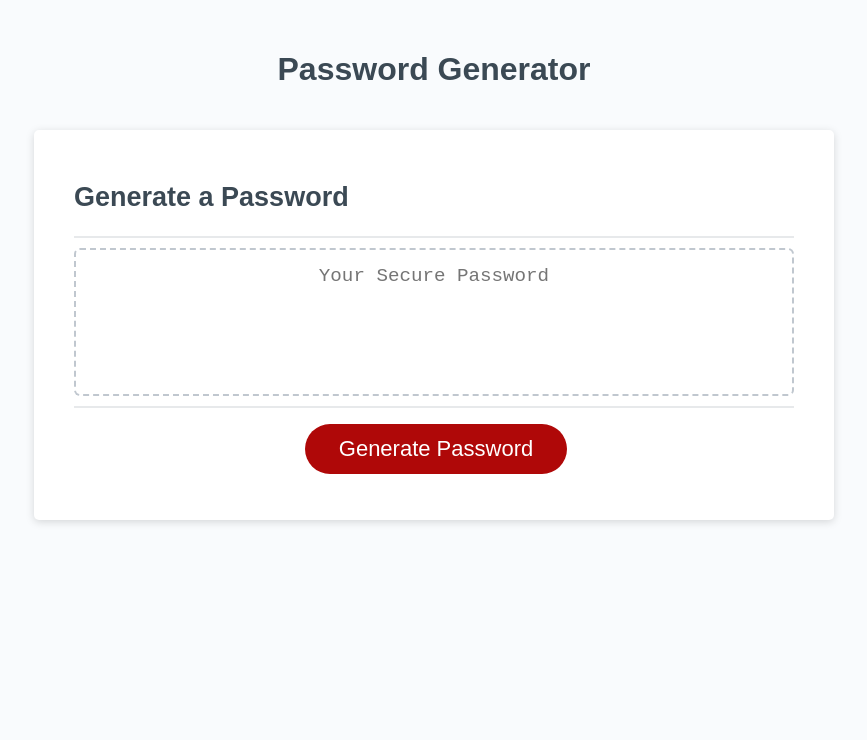
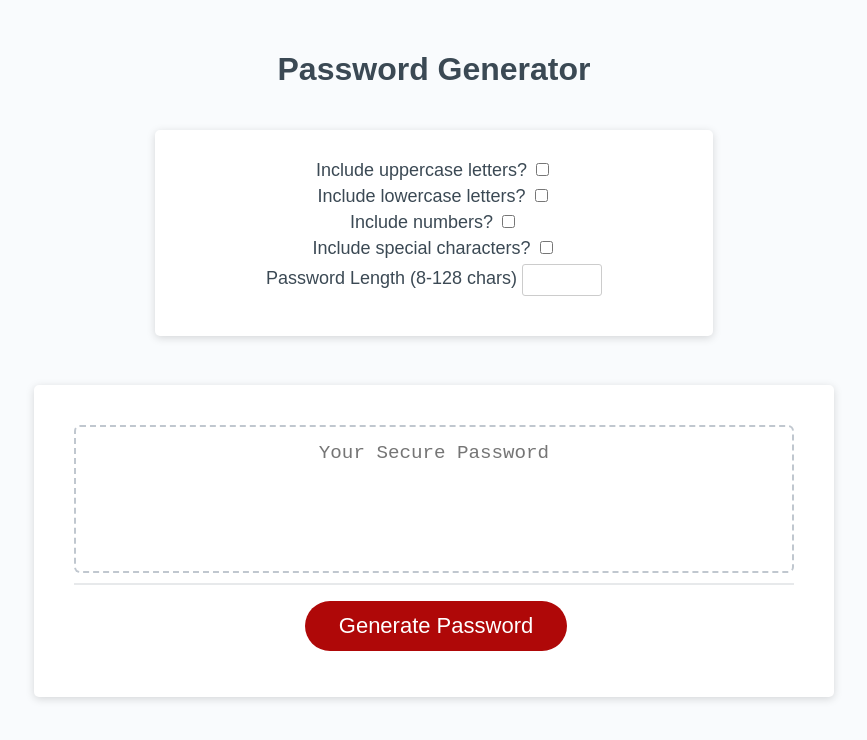
Before and after one commit to Namees-aLbayati/Week-3-PW-Generator, a plain HTML site: page Develop/index.html in a window 1280 px wide. Shown: the whole page, without its empty margins (206-1073 px from the left). Drawn offline with Linux system fonts and the light colour scheme.

Commit message:
Changed from pompts to a form

```diff
--- a/Develop/index.html
+++ b/Develop/index.html
@@ -12,10 +12,25 @@
       <header>
         <h1>Password Generator</h1>
       </header>
+      <section class='pwform'>
+        <form action="POST">
+          <label for="uppercase">Include uppercase letters?</label>
+          <input type='checkbox' name="uppercase" id="uppercase">
+          <br>
+          <label for="lowercase">Include lowercase letters?</label>
+          <input type='checkbox' name="lowercase" id="lowercase">
+          <br>
+          <label for="numbers">Include numbers?</label>
+          <input type='checkbox' name="numbers" id="numbers">
+          <br>
+          <label for="specials">Include special characters?</label>
+          <input type='checkbox' name="specials" id="specials">
+          <br>
+          <label for="length">Password Length (8-128 chars)</label>
+          <input type="number" name="length" id="length" minlength="8" maxlength="128">
+        </form>
+      </section>
       <div class="card">
-        <div class="card-header">
-          <h2>Generate a Password</h2>
-        </div>
         <div class="card-body">
           <textarea
             readonly
--- a/Develop/script.js
+++ b/Develop/script.js
@@ -28,13 +28,21 @@ function generatePassword() {
 
   //prompt user for various pw criteria and save answer to variable
 
-  var upperCase = confirm('Do you want to use uppercase letters in your password?');
-  var lowerCase = confirm('Do you want to use lowercase letters in your password?');
-  var specials = confirm('Do you want to use special characters in your password?');
-  var numbers = confirm('Do you want to use numbers in your password?');
-  var amountChar = prompt('Type how many characters you want in your password (8-128)');
+  // var upperCase = confirm('Do you want to use uppercase letters in your password?');
+  // var lowerCase = confirm('Do you want to use lowercase letters in your password?');
+  // var specials = confirm('Do you want to use special characters in your password?');
+  // var numbers = confirm('Do you want to use numbers in your password?');
+  // var amountChar = prompt('Type how many characters you want in your password (8-128)');
 
-  //validating length chosen in amountChar is between 8-128
+  var upperCase = document.querySelector('#uppercase').checked;
+  var lowerCase = document.querySelector('#lowercase').checked;
+  var numbers = document.querySelector('#numbers').checked;
+  var specials = document.querySelector('#specials').checked;
+  var amountChar = document.querySelector('#length').value;
+
+  //validating length chosen in amountChar is between 8-128, prompt user again if not.
+  console.log(upperCase);
+  console.log(lowerCase);
 
   if (amountChar < 8 || amountChar > 128) {
     amountChar = prompt('Your choice was not between 8-128 characters. Please pick again');
@@ -71,6 +79,6 @@ function generatePassword() {
   };
 
   //use array.join method to convert array to string and return it
-
+    console.log(pwArray);
   return pwArray.join("");
 }
--- a/Develop/style.css
+++ b/Develop/style.css
@@ -117,6 +117,36 @@ button[disabled] {
   resize: none;
   overflow: hidden;
 }
+form input {
+  padding: 15px;
+  border: 1px solid #ccc;
+  border-radius: 3px;
+  margin-bottom: 10px;
+  width: fit-content;
+  box-sizing: border-box;
+  font-family: montserrat;
+  color: #2c3e50;
+  font-size: 13px;
+}
+.pwform {
+  width: 45%;
+  margin: auto;
+  text-align: center;
+  background-color: hsl(0, 0%, 100%);
+  border-radius: 5px;
+  border-width: 1px;
+  box-shadow: rgba(0, 0, 0, 0.15) 0px 2px 8px 0px;
+  color: hsl(206, 17%, 28%);
+  font-size: 18px;
+  margin: 0 auto;
+  max-width: 800px;
+  padding: 30px 40px;
+  margin-bottom: 4%;
+}
+input[type="number"] {
+  width: 80px;
+  height: 30px;
+}
 
 @media (max-width: 690px) {
   .btn {
```
